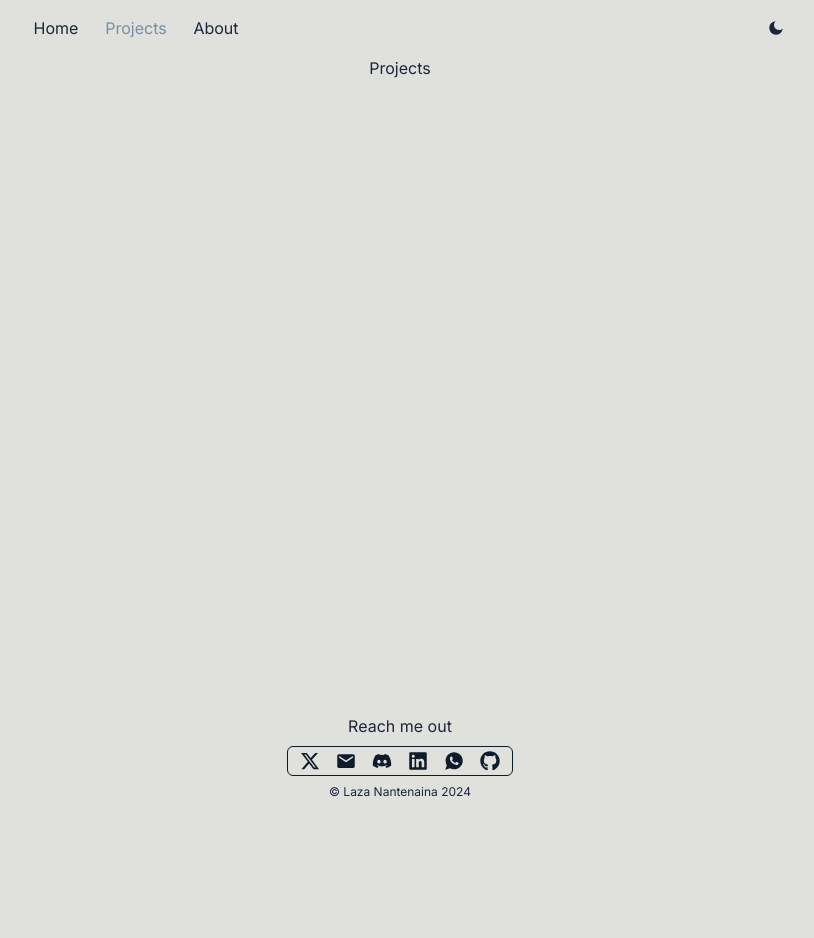
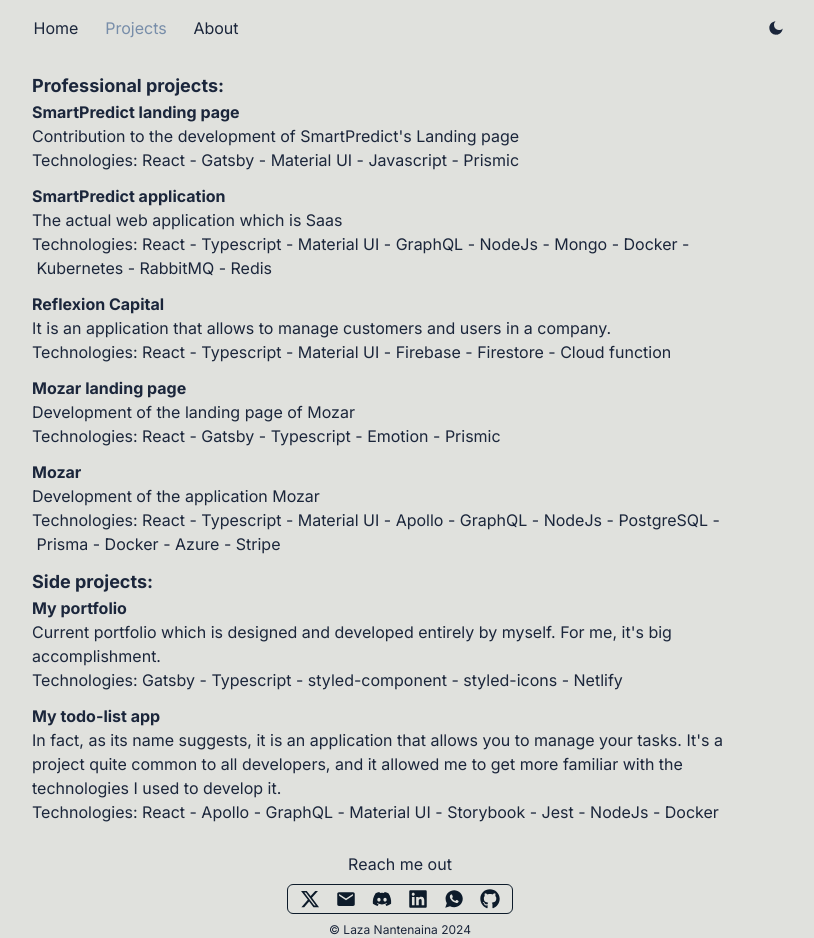
Before and after one commit to laza6030/portfolio-2.0, a Next.js app: page /projects in a window 1280 px wide. Shown: the whole page, without its empty margins (240-1054 px from the left). Before the commit the page ends 800 px from the top, so only its background shows below. Built offline with nearby package versions, Linux system fonts and the light colour scheme.

Commit message:
Init project page

```diff
--- /dev/null
+++ b/src/app/components/Project/ProjectItem.tsx
@@ -0,0 +1,23 @@
+import { Project } from "@/app/types";
+
+interface IProps extends Project {}
+
+export default function ProjectItem(props: IProps) {
+  const { title, description, tools, link } = props;
+
+  return (
+    <div className="mb-3">
+      <h6 className="font-bold">{title}</h6>
+      <p>{description}</p>
+
+      <div className="flex flex-wrap ">
+        Technologies:
+        {tools.map((item, index) => (
+          <span>
+            &nbsp;{item} {index !== tools.length - 1 && "-"}
+          </span>
+        ))}
+      </div>
+    </div>
+  );
+}
--- a/src/app/globals.css
+++ b/src/app/globals.css
@@ -30,5 +30,8 @@
   h2 {
     @apply text-xl font-normal;
   }
+  h3 {
+    @apply text-lg font-normal;
+  }
 
 }
--- /dev/null
+++ b/src/app/lib/data.ts
@@ -0,0 +1,98 @@
+import { Project } from "@/app/types";
+
+export const projectList: Project[] = [
+  {
+    title: "SmartPredict landing page",
+    description:
+      "Contribution to the development of SmartPredict's Landing page",
+    tools: ["React", "Gatsby", "Material UI", "Javascript", "Prismic"],
+    link: "https://smartpredict.ai",
+  },
+  {
+    title: "SmartPredict application",
+    description: "The actual web application which is Saas",
+    tools: [
+      "React",
+      "Typescript",
+      "Material UI",
+      "GraphQL",
+      "NodeJs",
+      "Mongo",
+      "Docker",
+      "Kubernetes",
+      "RabbitMQ",
+      "Redis",
+    ],
+    link: "https://cloud.smartpredict.ai/",
+  },
+  {
+    title: "Reflexion Capital",
+    description:
+      "It is an application that allows to manage customers and users in a company.",
+    tools: [
+      "React",
+      "Typescript",
+      "Material UI",
+      "Firebase",
+      "Firestore",
+      "Cloud function",
+    ],
+    link: "https://app.reflexion.capital/",
+  },
+  {
+    title: "Mozar landing page",
+    description: "Development of the landing page of Mozar",
+    tools: ["React", "Gatsby", "Typescript", "Emotion", "Prismic"],
+    link: "https://mozar.io/fr/",
+  },
+  {
+    title: "Mozar",
+    description: "Development of the application Mozar",
+    tools: [
+      "React",
+      "Typescript",
+      "Material UI",
+      "Apollo",
+      "GraphQL",
+      "NodeJs",
+      "PostgreSQL",
+      "Prisma",
+      "Docker",
+      "Azure",
+      "Stripe",
+    ],
+    link: "https://app.mozar.io/",
+  },
+];
+
+export const sideProjectList: Project[] = [
+  {
+    title: "My portfolio",
+    description:
+      "Current portfolio which is designed and developed entirely by myself. For me, it's big accomplishment.",
+    tools: [
+      "Gatsby",
+      "Typescript",
+      "styled-component",
+      "styled-icons",
+      "Netlify",
+    ],
+    githubLink: "https://github.com/laza6030/my-portfolio",
+  },
+  {
+    title: "My todo-list app",
+    description:
+      "In fact, as its name suggests, it is an application that allows you to manage your tasks. It's a project quite common to all developers, and it allowed me to get more familiar with the technologies I used to develop it.",
+    tools: [
+      "React",
+      "Apollo",
+      "GraphQL",
+      "Material UI",
+      "Storybook",
+      "Jest",
+      "NodeJs",
+      "Docker",
+    ],
+    githubLink: "https://github.com/laza6030/my-todo-list-app",
+  },
+];
--- a/src/app/projects/page.tsx
+++ b/src/app/projects/page.tsx
@@ -1,3 +1,26 @@
+import { projectList, sideProjectList } from "@/app/lib/data";
+import ProjectItem from "@/app/components/Project/ProjectItem";
+
 export default function Projects() {
-  return <>Projects</>;
+  return (
+    <div className="flex flex-wrap p-4">
+      <h3 className="font-bold">Professional projects:</h3>
+      <br />
+      <div className="flex flex-wrap justify-start">
+        {projectList.map((project, index) => (
+          <ProjectItem key={`project-item-${index}`} {...project} />
+        ))}
+      </div>
+
+      <br />
+
+      <h3 className="font-bold">Side projects:</h3>
+      <br />
+      <div className="flex flex-wrap justify-start">
+        {sideProjectList.map((project, index) => (
+          <ProjectItem key={`project-item-${index}`} {...project} />
+        ))}
+      </div>
+    </div>
+  );
 }
--- /dev/null
+++ b/src/app/types.ts
@@ -0,0 +1,7 @@
+export type Project = {
+  title: string;
+  description: string;
+  tools: string[];
+  link?: string;
+  githubLink?: string;
+};
```
